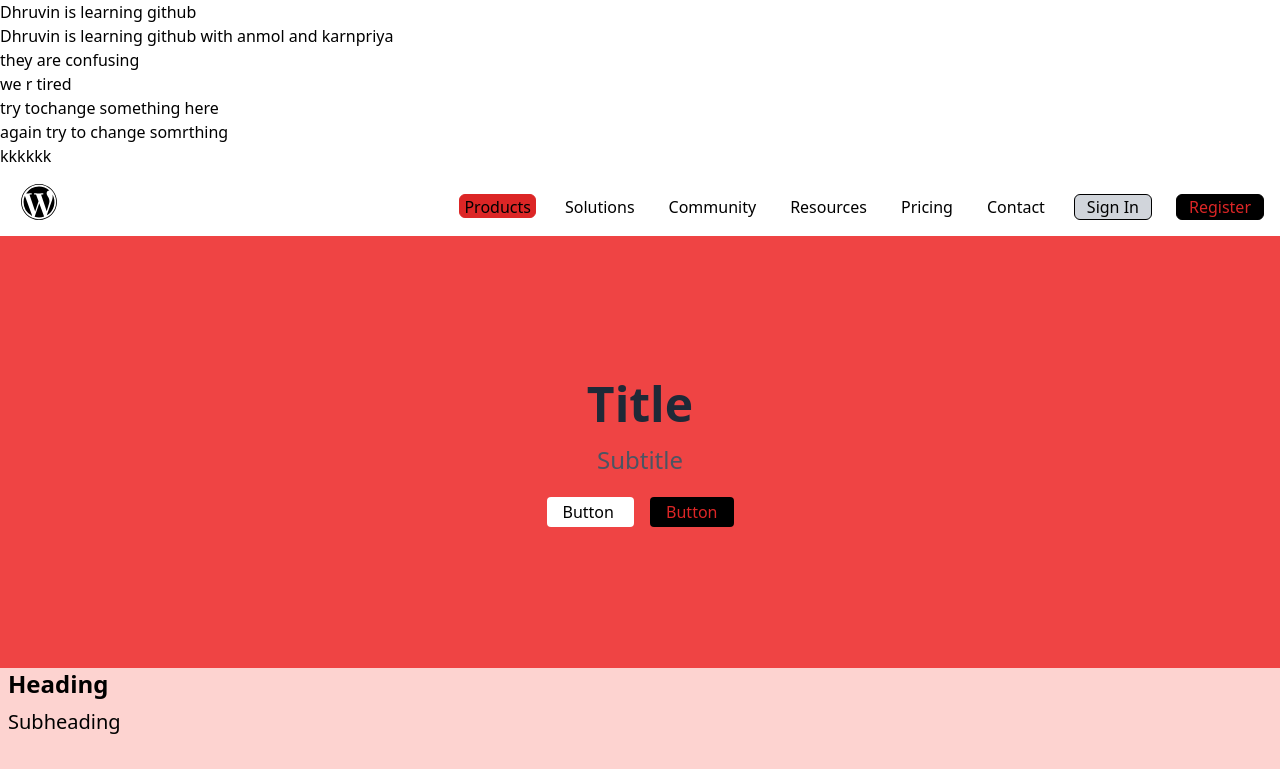
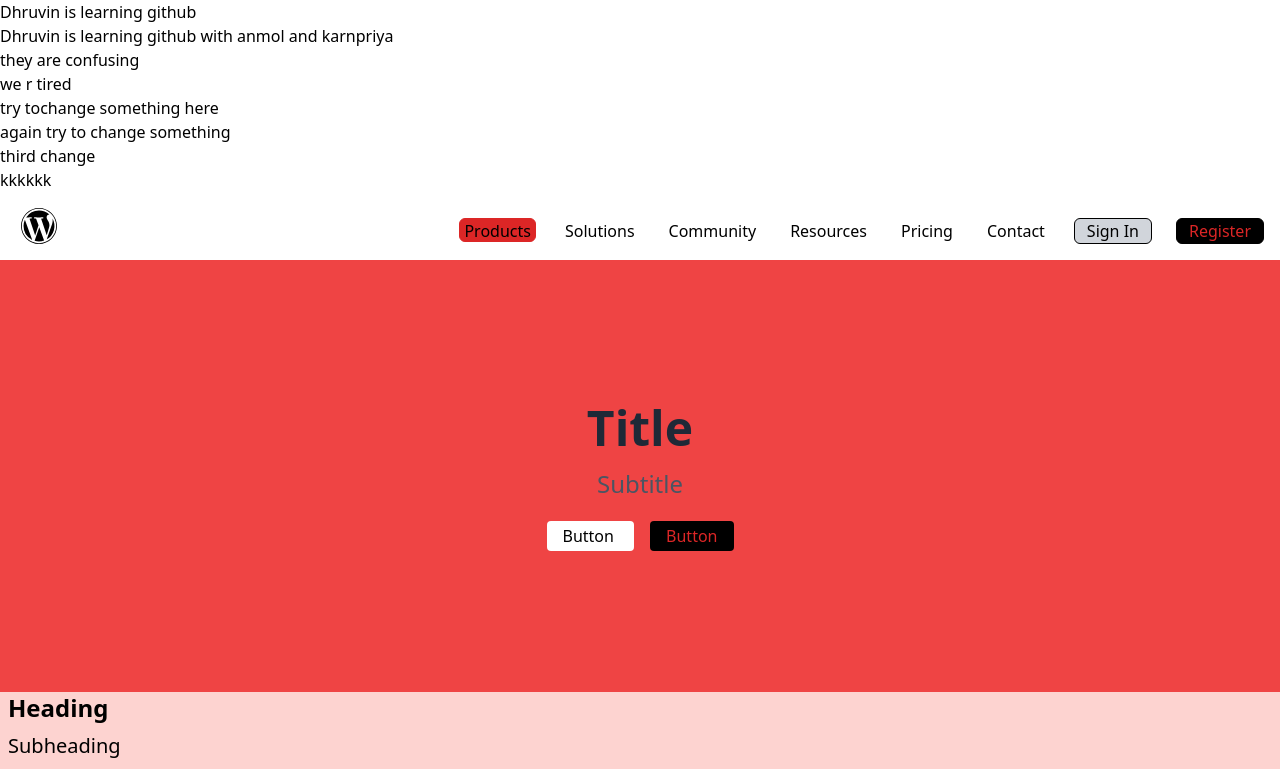
Before and after one commit to karnpriya08/group-learning-3, a plain HTML site: page index.html in a window 1280 px wide. Shown: the top 769 px of the page. Drawn offline with nearby package versions, Linux system fonts and the light colour scheme; grey boxes are pictures that could not be loaded.

Commit message:
third changes

```diff
--- a/index.html
+++ b/index.html
@@ -16,7 +16,8 @@
         <div>we r tired </div>
 
 <h1>try tochange something here</h1>
-<h2>again try to change somrthing</h2>
+<h2>again try to change something</h2>
+<h2>third change</h2>
       <!-- just adding this line to check -->
       <p>kkkkkk</p>
       <!-- one more try -->
```
